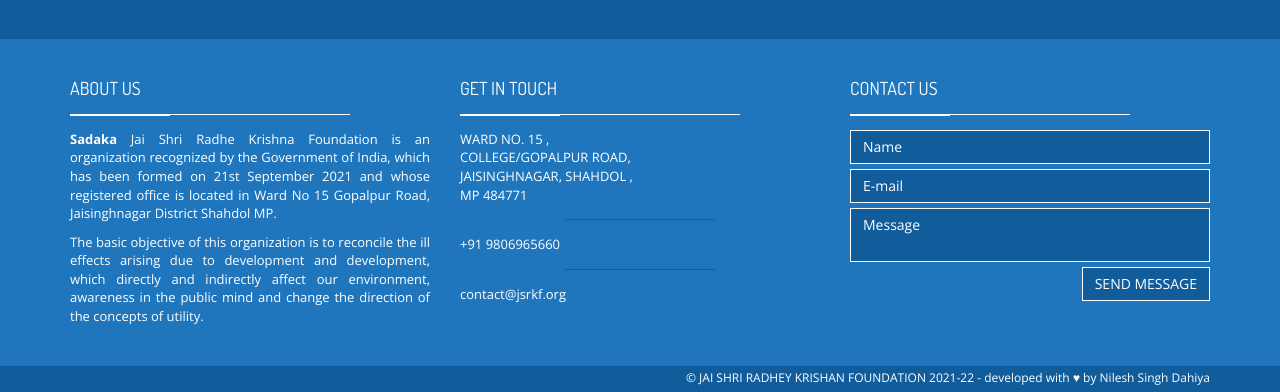
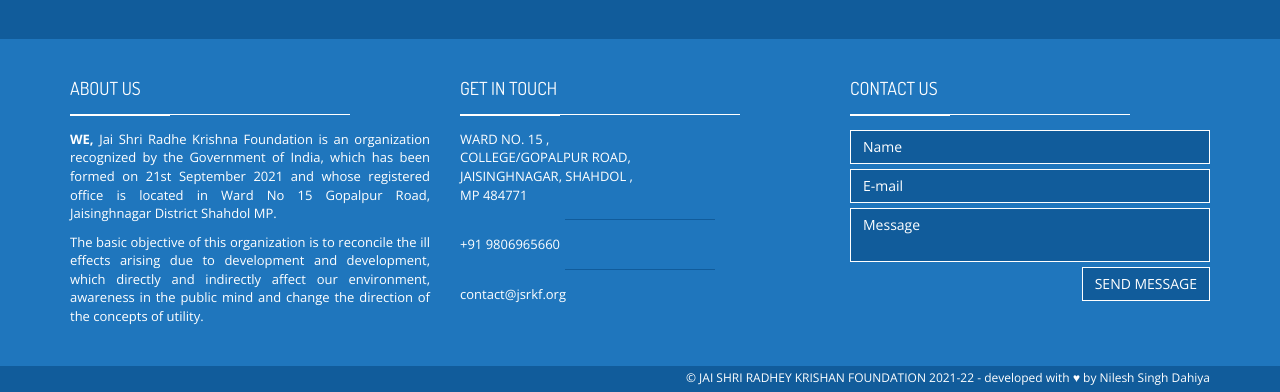
Before and after one commit to chhotuthakur/non_profit, a PHP site: page /index.php in a window 1280 px wide. Shown: the part 1697-2089 px from the top of the page. Run offline with PHP 8.4, Linux system fonts and the light colour scheme; some libraries are stand-ins or nearby versions.

Commit message:
minor update

```diff
--- a/includes/footer.php
+++ b/includes/footer.php
@@ -18,7 +18,7 @@
                             <div class="footer-content">
 
                                 <p>
-                                    <strong>Sadaka</strong> Jai Shri Radhe Krishna Foundation is an organization recognized by the Government of India, which has been formed on 21st September 2021 and whose registered office is located in Ward No 15 Gopalpur Road, Jaisinghnagar District Shahdol MP.
+                                    <strong>WE, </strong> Jai Shri Radhe Krishna Foundation is an organization recognized by the Government of India, which has been formed on 21st September 2021 and whose registered office is located in Ward No 15 Gopalpur Road, Jaisinghnagar District Shahdol MP.
                                 </p>
 
                                 <p>
```
